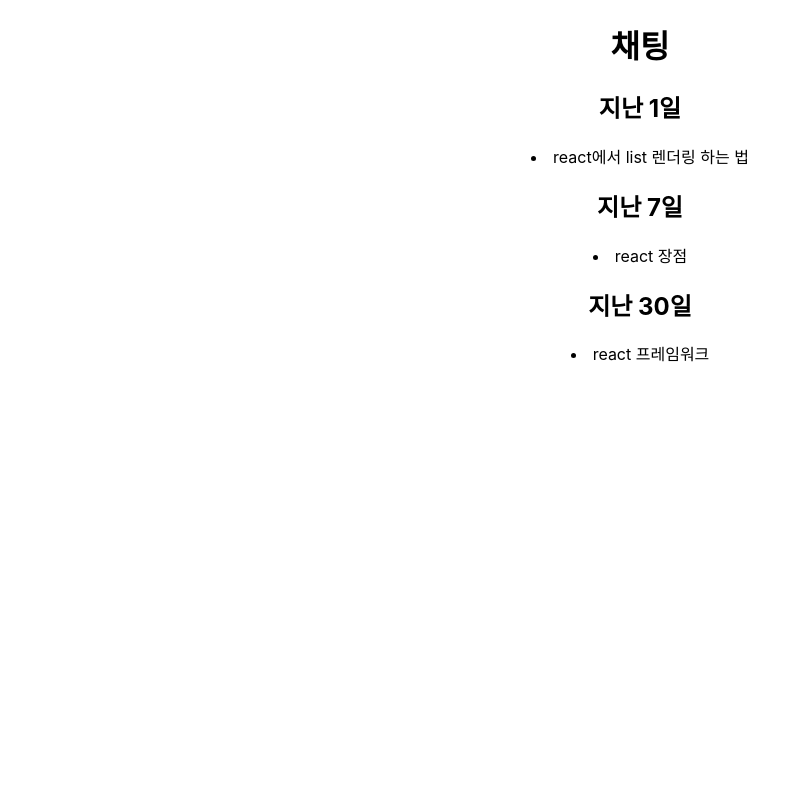
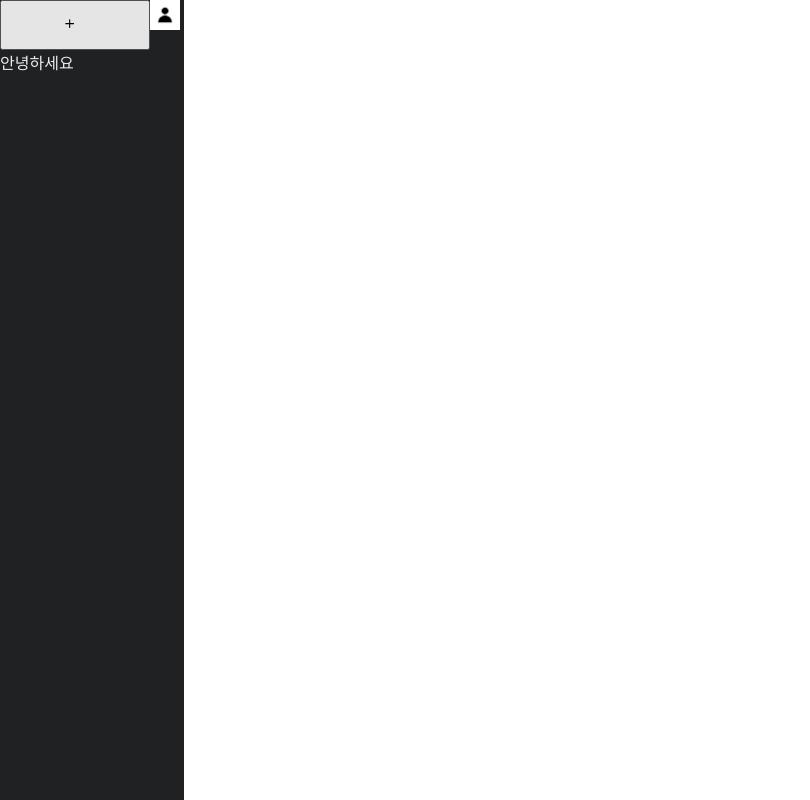
Before and after one commit to gojaeng/INU_AppCenter, a React (Create React App) app in the folder study/: page / in a window 1280 px wide. Shown: the whole page, without its empty margins (0-810 px from the left). Built offline with nearby package versions, Linux system fonts and the light colour scheme.

Commit message:
Test : Check Resources

```diff
--- a/study/package.json
+++ b/study/package.json
@@ -13,6 +13,7 @@
     "react": "^18.2.0",
     "react-dom": "^18.2.0",
     "react-scripts": "5.0.1",
+    "styled-components": "^6.1.0",
     "typescript": "^4.9.5",
     "web-vitals": "^2.1.4"
   },
--- a/study/src/App.tsx
+++ b/study/src/App.tsx
@@ -1,37 +1,34 @@
 import React from 'react';
 import logo from './logo.svg';
 import './App.css';
-import ChatList from './ChatList';
+import { Icons } from './Icons';
+import styled from 'styled-components';
+
+const Side = styled.div`
+    width: 23vh;
+    height: 100vh;
+    background-color: #202123;
+    color: #ececf1;
+`;
+const NewChat = styled.button`
+    width: 150px;
+    height: 50px;
+`;
 
 function App() {
-    const chatItems = [
-        {
-            title: 'react에서 list 렌더링 하는 법',
-            chatId: '3',
-            lastChat: new Date().getTime(),
-        },
-        {
-            title: 'react 장점',
-            chatId: '2',
-            lastChat: new Date().getTime() - 3600 * 24 * 3 * 1000,
-        },
-        {
-            title: 'react JSX',
-            chatId: '1',
-            lastChat: new Date().getTime() - 3600 * 24 * 8 * 1000,
-        },
-        {
-            title: 'react 프레임워크',
-            chatId: '0',
-            lastChat: new Date().getTime() - 3600 * 24 * 9 * 1000,
-        },
-    ];
-
+    const Image = '/default-profile-account-unknown-icon-black-silhouette-free-vector.jpg';
+    const setting = Icons.setting;
+    const sidebar = Icons.sidebar;
+    const add = Icons.add;
+    const chat = Icons.chat;
+    const logout = Icons.logout;
+    const more = Icons.more;
     return (
-        <div className="App">
-            <h1>채팅</h1>
-            <ChatList chatItems={chatItems} />
-        </div>
+        <Side>
+            <NewChat>{add}</NewChat>
+            <img src={Image} alt="Profile" style={{ width: '30px' }} />
+            안녕하세요
+        </Side>
     );
 }
 
--- a/study/src/ChatList.tsx
+++ /dev/null
@@ -1,53 +0,0 @@
-import React from 'react';
-
-const ChatList: React.FC<{ chatItems: { title: string; chatId: string; lastChat: number }[] }> = ({ chatItems }) => {
-    const today = new Date().getTime();
-
-    const groupByDate: {
-        today?: { title: string; chatId: string; lastChat: number }[];
-        lastWeek?: { title: string; chatId: string; lastChat: number }[];
-        lastMonth?: { title: string; chatId: string; lastChat: number }[];
-    } = {};
-
-    chatItems.forEach((item) => {
-        const diff = Math.floor((today - item.lastChat) / (1000 * 3600 * 24));
-        const groupKey = diff <= 1 ? 'today' : diff <= 7 ? 'lastWeek' : 'lastMonth';
-
-        groupByDate[groupKey] = [];
-        groupByDate[groupKey]?.push(item);
-    });
-
-    return (
-        <div>
-            {groupByDate.today && (
-                <>
-                    <h2>지난 1일</h2>
-
-                    {groupByDate.today.map((chat) => (
-                        <li key={chat.chatId}>{chat.title}</li>
-                    ))}
-                </>
-            )}
-            {groupByDate.lastWeek && (
-                <>
-                    <h2>지난 7일</h2>
-
-                    {groupByDate.lastWeek.map((chat) => (
-                        <li key={chat.chatId}>{chat.title}</li>
-                    ))}
-                </>
-            )}
-            {groupByDate.lastMonth && (
-                <>
-                    <h2>지난 30일</h2>
-
-                    {groupByDate.lastMonth.map((chat) => (
-                        <li key={chat.chatId}>{chat.title}</li>
-                    ))}
-                </>
-            )}
-        </div>
-    );
-};
-
-export default ChatList;
```
Also changed, not shown: study/public/default-profile-account-unknown-icon-black-silhouette-free-vector.jpg (added), 1 other file (tests, documents, lock files or other folders).
